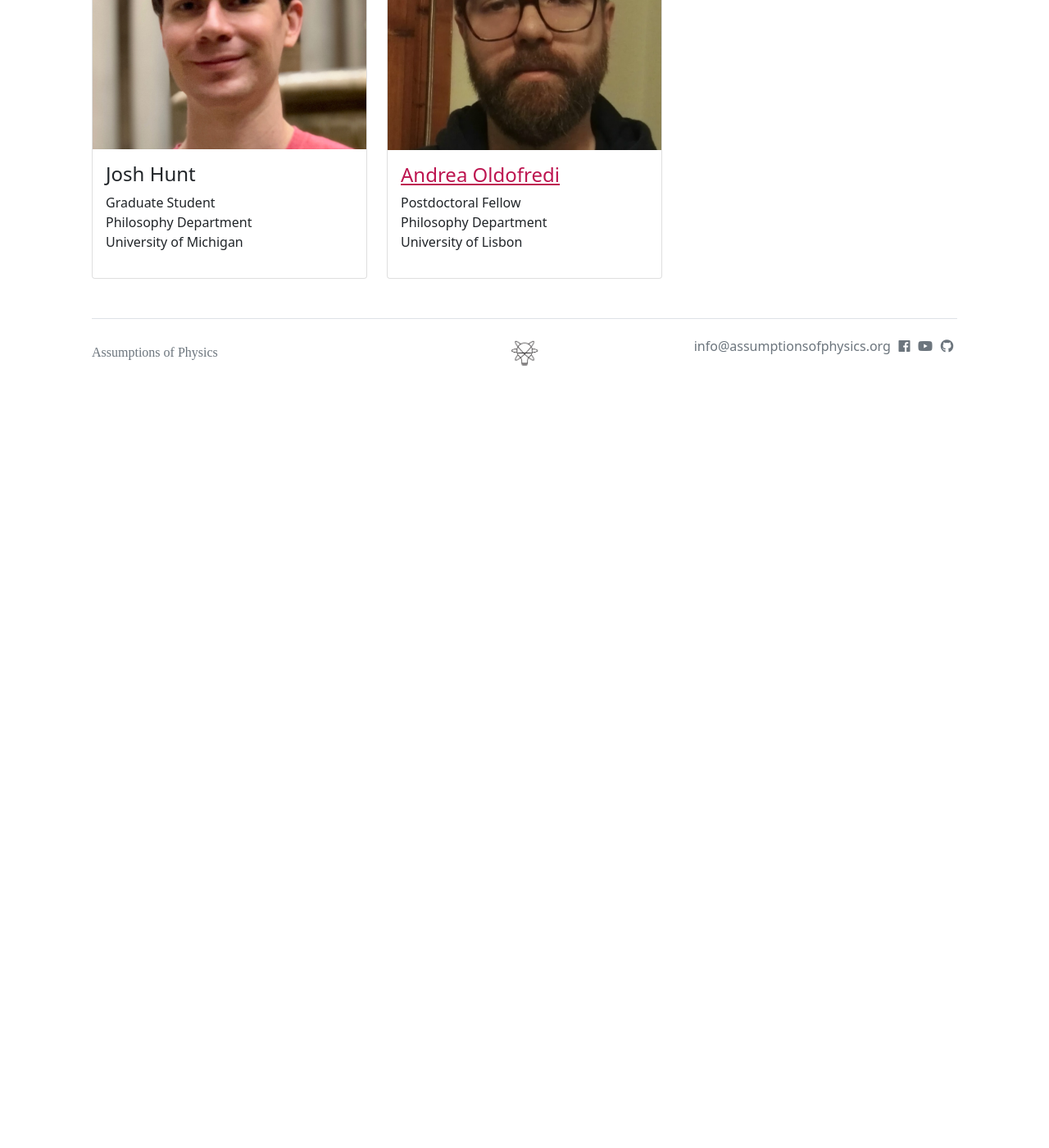
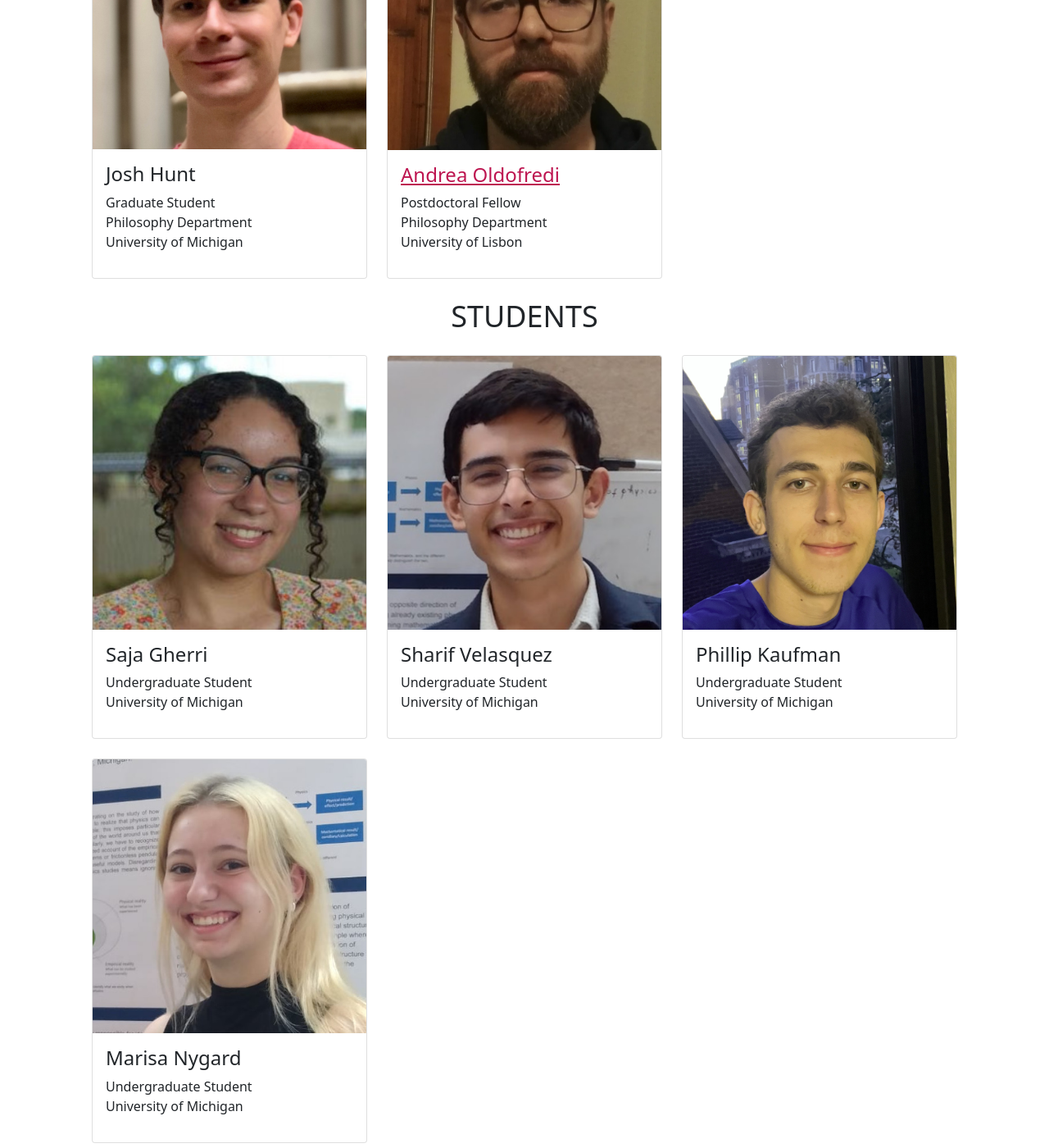
Before and after one commit to assumptionsofphysics/assumptionsofphysics.github.io, a Jekyll site: the page built from people.html, in a window 1280 px wide and 1400 px high, scrolled down 917 px. Shown: the whole window at 82% size. Built offline with Jekyll 4.4.1, drawn with Linux system fonts in a browser that asks for light colours; nearby versions of some CDN libraries; some web fonts are replaced; before the commit the page ends 1460 px from its top, so only the background shows below that.

Commit message:
Adding UROP students

```diff
--- a/_data/people.yml
+++ b/_data/people.yml
@@ -33,3 +33,39 @@
   university: "University of Lisbon"
   url: "https://unil.academia.edu/AndreaOldofredi"
   img: "resources/people/oldofredi.jpg"
+
+- name: "Saja Gherri"
+  group: "Student"
+  position: ""
+  job: "Undergraduate Student"
+  department: ""
+  university: "University of Michigan"
+  url: ""
+  img: "resources/people/gherri.jpg"
+
+- name: "Sharif Velasquez"
+  group: "Student"
+  position: ""
+  job: "Undergraduate Student"
+  department: ""
+  university: "University of Michigan"
+  url: ""
+  img: "resources/people/velasquez.jpg"
+
+- name: "Phillip Kaufman"
+  group: "Student"
+  position: ""
+  job: "Undergraduate Student"
+  department: ""
+  university: "University of Michigan"
+  url: ""
+  img: "resources/people/kaufman.jpg"
+
+- name: "Marisa Nygard"
+  group: "Student"
+  position: ""
+  job: "Undergraduate Student"
+  department: ""
+  university: "University of Michigan"
+  url: ""
+  img: "resources/people/nygard.jpg"
--- a/people.html
+++ b/people.html
@@ -2,7 +2,7 @@
 layout: default
 title: People
 ---
-{% assign groups = "Founder,Collaborator" | split: ',' %}
+{% assign groups = "Founder,Collaborator,Student" | split: ',' %}
 {% for group in groups %}
     <div class="row section featured topspace">
         <h2 class="section-title"><span>{{ group }}s</span></h2>
@@ -14,7 +14,9 @@ title: People
     {% if person.group == group %}
       <div class="col">
         <div class="card">
+          {% if person.img != "" %}
           <img src="{{ person.img }}" class="card-img-top" alt="...">
+          {% endif %}
           <div class="card-body">
           {% if person.url != "" %}
             <h4 class="card-title"><a href="{{ person.url }}">{{ person.name }}</a></h4>
@@ -25,7 +27,7 @@ title: People
             {% if person.position != "" %}
               <h5>{{ person.position }}</h5>
             {% endif %}
-              <p>{{ person.job }}<br/>{{ person.department }}<br/>{{ person.university }}</p>
+              <p>{{ person.job }}{% if person.department != "" %}<br/>{{ person.department }}{% endif %}<br/>{{ person.university }}</p>
             </div>
           </div>
         </div>
```
Also changed, not shown: resources/people/gherri.jpg (added), resources/people/kaufman.jpg (added), resources/people/nygard.jpg (added), resources/people/velasquez.jpg (added).
